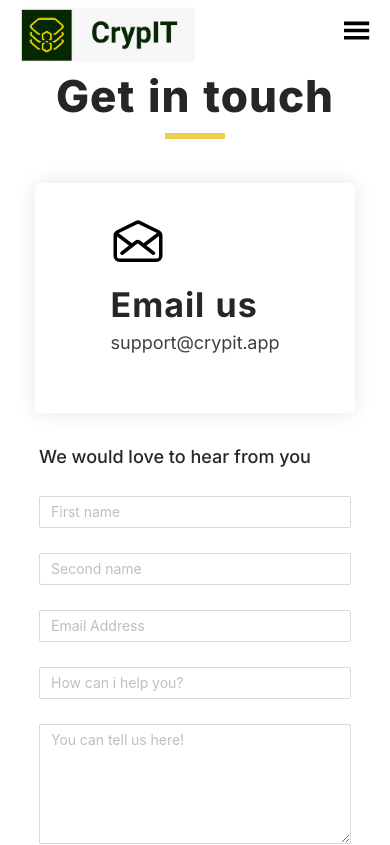
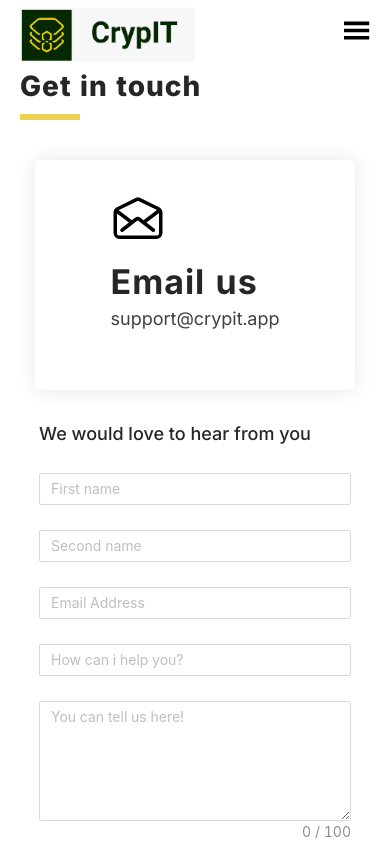
Before and after one commit to crypit-org/crypit-website, a React (Create React App) app: page /contact in a window 390 px wide. Shown: the top 845 px of the page. Built offline with nearby package versions, Linux system fonts and the light colour scheme.

Commit message:
Bug Fix3

```diff
--- a/src/components/ContactUs/contact.css
+++ b/src/components/ContactUs/contact.css
@@ -19,14 +19,15 @@ margin:50px auto;
 
     line-height: 120%;
     letter-spacing: 1px;
-    text-align: center;
+    /* text-align: center; */
+    margin-left: 150px;
 }
 .contact-head::after{
     height: 6px;
     width: 60px;
     content: "";
     display: block;
-    margin: 10px auto 0;
+    margin-top: 10px ;
     background: #edd052;
 }
 .cont-detail{
@@ -44,6 +45,7 @@ margin:50px auto;
     border-radius: 6px;
     margin-bottom: 30px;
     height: 230px;
+    cursor: pointer;
 }
 .content-head{
     font-family: 'Inter', sans-serif;
@@ -109,4 +111,8 @@ margin:10px auto 0;
         margin-right: 20px;
         width: 80%;
     }
+    .contact-head{
+        font-size: 28px;
+        margin-left: 20px;
+    }
 }
--- a/src/components/FeatureCTA/featureCTA.css
+++ b/src/components/FeatureCTA/featureCTA.css
@@ -30,6 +30,7 @@
     padding: 30px;
     border-radius: 12px;
     margin-right: 50px;
+    cursor: pointer;
 }
 .lets-contact h3{
     margin-top: 225px;
@@ -43,7 +44,7 @@
     width: 600px;
     padding: 30px;
     border-radius: 12px;
-
+      cursor: pointer;
 }
 .faq-notion h3{
     margin-top: 225px;
--- a/src/components/Footer/footer.js
+++ b/src/components/Footer/footer.js
@@ -19,7 +19,7 @@ function Footer(props) {
       <div className="footer-email">
         <div className="contact-no">Company</div>
         <ul className="footer-ul-list">
-         <Link to="*"> <li>Home</li> </Link>
+         <Link to=""> <li>Home</li> </Link>
          <Link to="/feature"> <li>Features</li> </Link>
          <li onClick={()=>window.open("http://crypit.blog")}>Blog</li>
          <Link to="/contact"> <li>Contact</li> </Link>
--- a/src/components/LetsConnect/connect.css
+++ b/src/components/LetsConnect/connect.css
@@ -43,6 +43,7 @@ margin: 50px 150px;
     -webkit-border-radius: 6px;
     border-radius: 6px;
     margin-bottom: 30px;
+    cursor: pointer;
 }
 .connect-info-box2{
     width: 500px;
@@ -55,6 +56,7 @@ margin: 50px 150px;
     -webkit-border-radius: 6px;
     border-radius: 6px;
     margin-bottom: 30px;
+    cursor: pointer;
 }
 .connect-head{
     font-family: 'Inter', sans-serif;
--- a/src/components/Roadmap/roadmap.css
+++ b/src/components/Roadmap/roadmap.css
@@ -66,7 +66,7 @@
 
    .branch {
     width: calc(1450px/10);
-    height: 171px;
+    height: 172px;
     border-left: 3px solid var(--main);
     position: relative;
     top: -169px;
@@ -235,7 +235,7 @@
 
       .left {
           left: 4px;
-          /* top: -220px; */
+          top: -44px !important;
           transform: scaleY(-1) rotate(-90deg);
           transform-origin: top left;
           width: 220px;
@@ -244,7 +244,7 @@
       .flip img {
         width: 200px;
         left: -118px;
-        top: -121px;
+        top: -106px;
         transform: rotate(-90deg) scaleX(-1) scale(0.6);
       }
 
```
